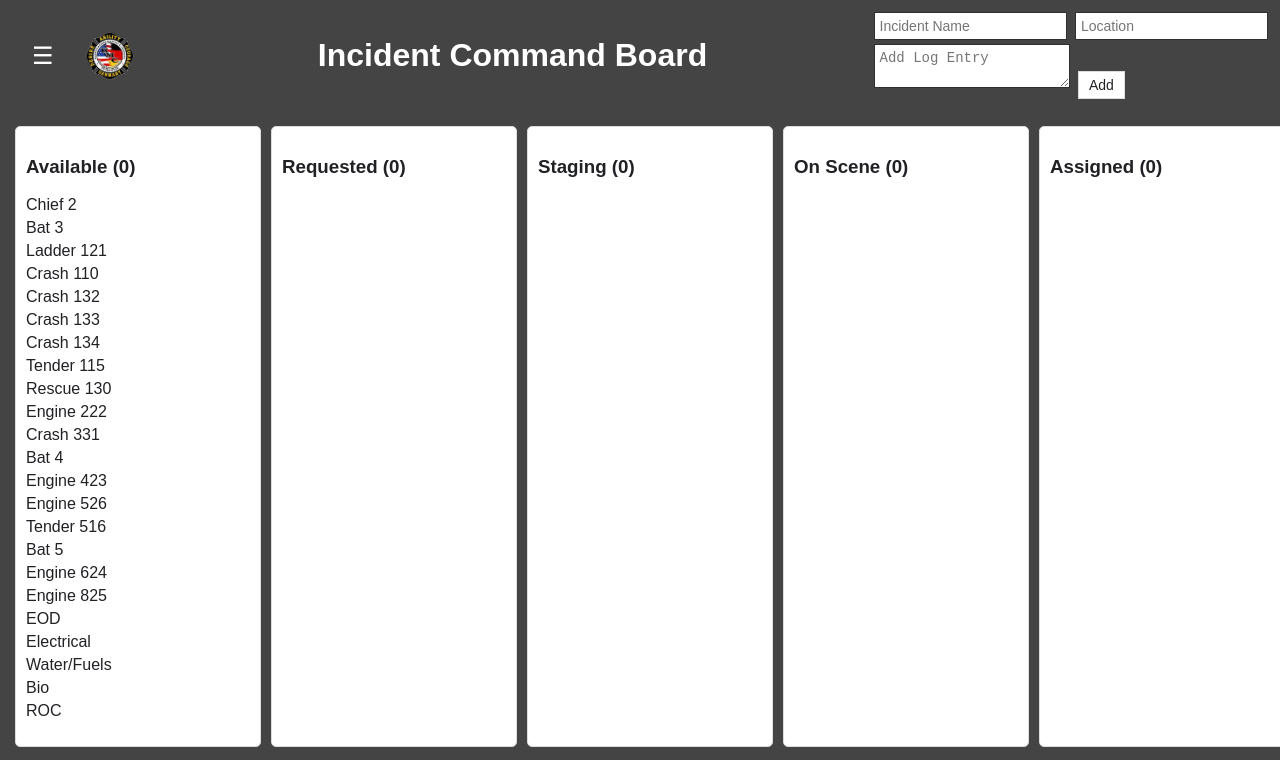
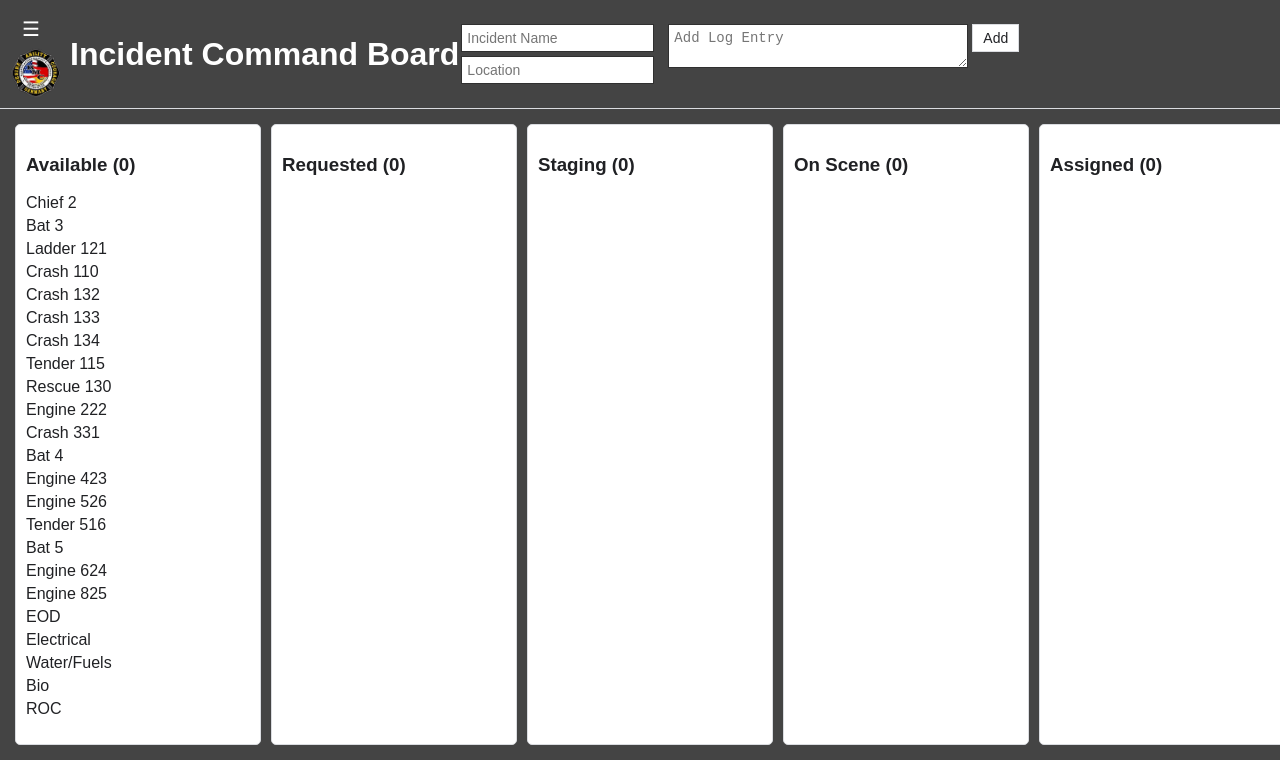
Before and after one commit to jtklauzer/Incident-Command-Board-KMC, a plain HTML site: page index.html in a window 1280 px wide. Shown: the top 760 px of the page. Drawn offline with Linux system fonts and the light colour scheme.

Commit message:
Update style.css

```diff
--- a/style.css
+++ b/style.css
@@ -68,38 +68,43 @@ img {
 
 /* Top bar */
 #top-bar {
+    padding: 10px;
     display: flex;
     align-items: center;
+    border-bottom: 1px solid #dadce0;
+    background-color: transparent;
+    flex-wrap: wrap;
     justify-content: space-between;
-    padding: 10px;
-    background-color: transparent;
-}
-
-/* Menu container for larger clickable area */
-#menu-container {
-    display: flex;
-    align-items: center;
-    cursor: pointer;
-    padding: 5px 10px;
-    border-radius: 5px;
-}
-
-#menu-container:hover {
-    background-color: rgba(255, 255, 255, 0.1); /* Optional hover effect */
-}
-
-#hamburger-menu {
-    font-size: 24px;
-    margin-right: 10px;
-    border: none;
-    background: none;
-    color: white;
-    cursor: pointer;
 }
 
 #logo {
     max-height: 50px;
-    margin-left: 10px;
+    width: auto;
+    margin-right: 10px;
+    vertical-align: middle;
+}
+
+#incident-info {
+    display: flex;
+    align-items: flex-start;
+    flex-wrap: wrap;
+    width: auto;
+    flex-grow: 1;
+}
+
+#incident-name-wrapper {
+    display: flex;
+    flex-direction: column;
+    width: auto;
+    max-width: 48%;
+    margin-right: 10px;
+}
+
+.same-size {
+    box-sizing: border-box;
+    width: auto;
+    max-width: 300px;
+    flex-grow: 1;
 }
 
 /* Accountability display */
@@ -157,6 +162,15 @@ img {
 }
 
 /* Settings panel styles */
+#hamburger-menu {
+    font-size: 20px;
+    cursor: pointer;
+    margin-right: 10px;
+    background: transparent;
+    border: none;
+    color: white;
+}
+
 #settings-panel {
     display: none; /* Hidden by default */
     position: fixed;
```
